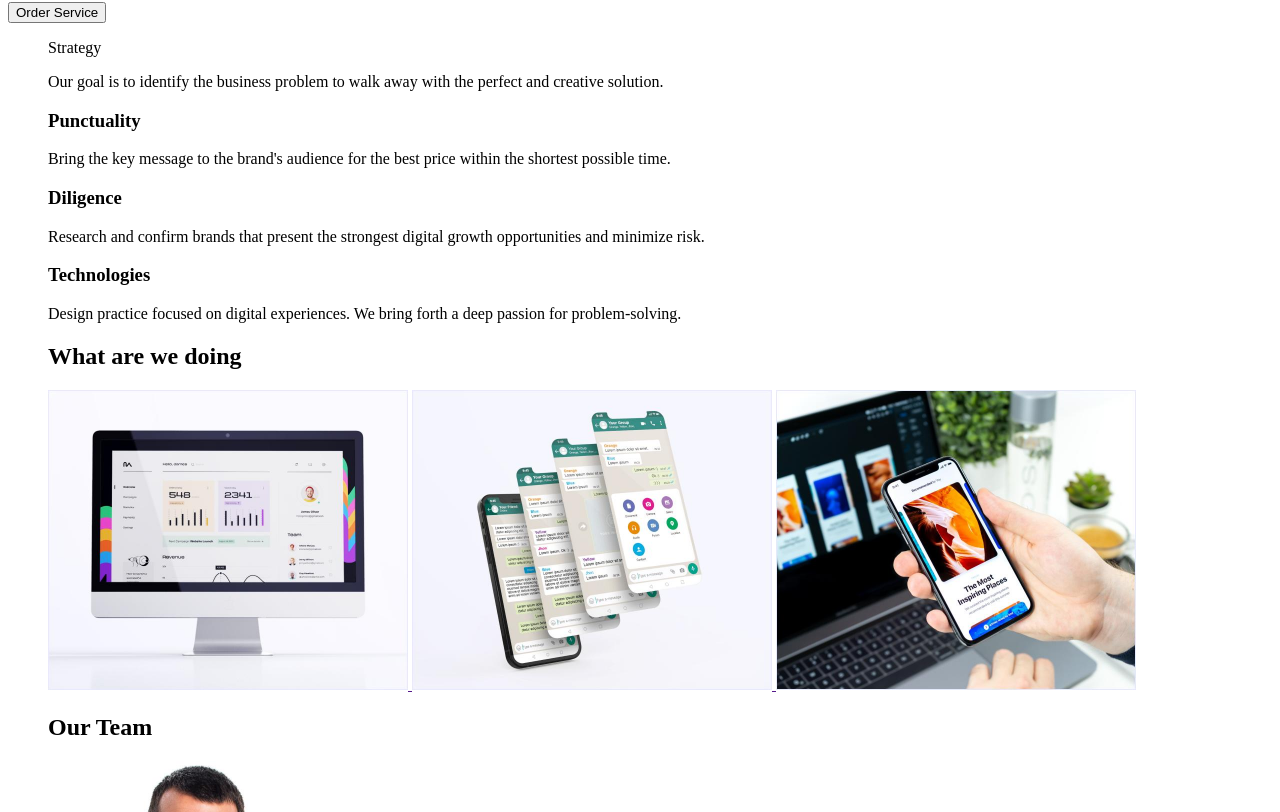
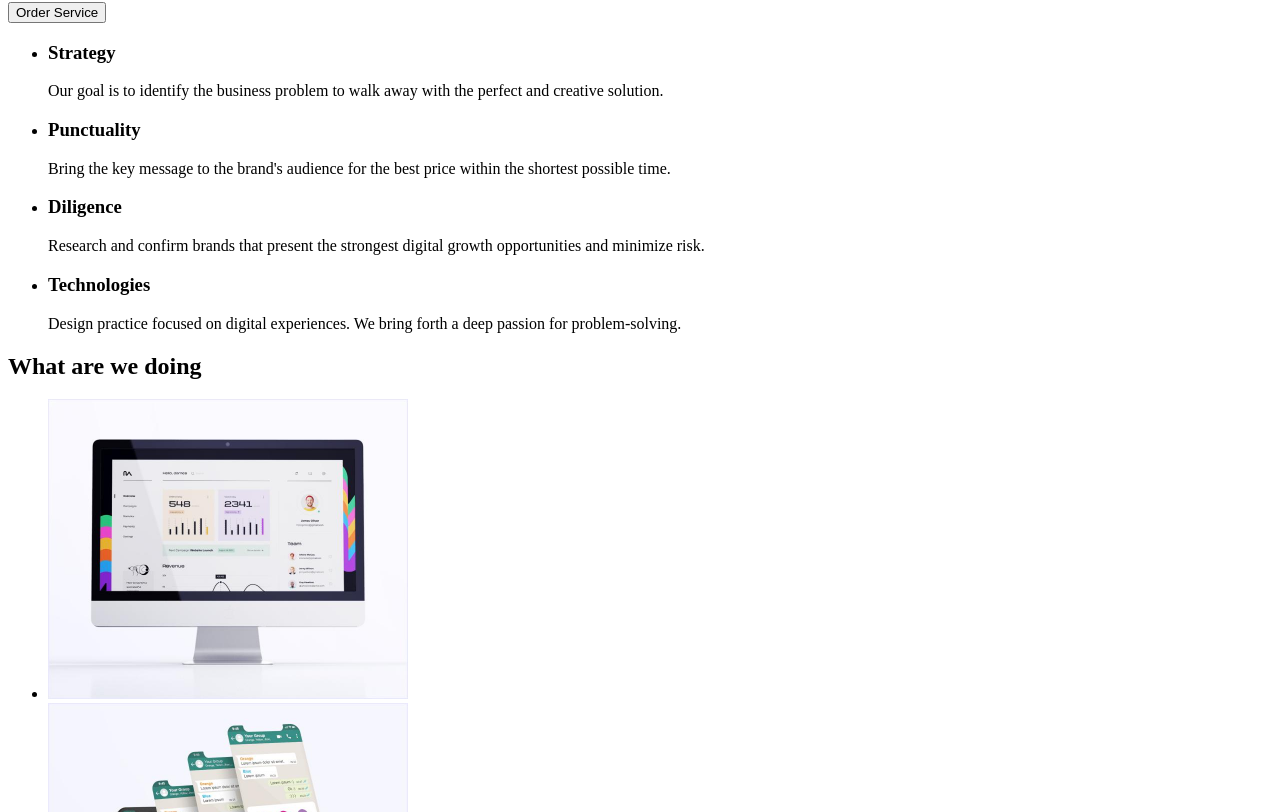
Before and after one commit to KaterynaKarabanova/goit-markup-hw-01, a plain HTML site: page index.html in a window 1280 px wide. Shown: the part 208-1020 px from the top of the page. Drawn offline with Linux system fonts and the light colour scheme.

Commit message:
Update index.html

```diff
--- a/index.html
+++ b/index.html
@@ -22,50 +22,78 @@
     <main>
         <h1>Effective Solutions for Your Business</h1>
         <button type="button">Order Service</button>
-        <ul
+        <ul>
+           <li>
             <h3>Strategy</h3>
               <p>
-            Our goal is to identify the business
-            problem to walk away with the perfect and creative solution.
+            Our goal is to identify the business problem to walk away with the perfect and creative solution.
               </p>
+           </li>
+           <li>
             <h3>Punctuality</h3>
-        <p>Bring the key message to the brand's audience for the best price within the shortest possible time.</p>
+               <p>Bring the key message to the brand's audience for the best price within the shortest possible time.
+               </p>
+           </li>
+           <li>
             <h3>Diligence</h3>
-        <p>Research and confirm brands that present the strongest digital growth opportunities and minimize risk.</p>
+               <p>Research and confirm brands that present the strongest digital growth opportunities and minimize risk.
+               </p>
+            </li>
+            <li>
             <h3>Technologies</h3>
-        <p>Design practice focused on digital experiences. We bring forth a deep passion for problem-solving.</p>
+               <p>Design practice focused on digital experiences. We bring forth a deep passion for problem-solving.
+               </p>
+            </li>
+        </ul>
         <h2>What are we doing</h2>
+         <ul>
+            <li>
              <a href="">
              <img src="images/monitor screen.jpg" alt="monitor screen with an open website" width="360" />
              </a>
+            </li>
+            <li>
               <a href="">
               <img src="images/watsapp view.jpg" alt="interface of the Watsapp" width="360"/>
               </a>
+            </li>
+            <li>
               <a href="">
               <img src="images/smartphone.jpg" alt="human hand hlding smartphone" width="360" />
               </a>
+        </li>
+        </ul>
         <h2>Our Team</h2>
+        <ul>
+            <li>
               <a href="">
               <img src="images/Mark Guerrero.jpg" alt="a portrait photo of Mark Guerrero" width="264" />
               </a>
               <h3>Mark Guerrero</h3>
               <h4>Product Designer</h4>
+            </li>
+            <li>
               <a href="">
               <img src="images/Tom Ford.jpg" alt="a portrait photo of Tom Ford" width="264" />
               </a>
               <h3>Tom Ford</h3>
               <h4>Frontend Developer</h4>
+            </li>
+            <li>
               <a href="">
               <img src="images/Camila Garcia.jpg" alt="a portrait photo of Camila Garcia" width="264" />
               </a>
              <h3>Camila Garcia</h3>
              <h4>Marketing</h4>
+            </li>
+            <li>
               <a href="">
               <img src="images/Daniel Wilson.jpg" alt="a portrait photo of Daniel Wilson" width="264" />
               </a>
               <h3>Daniel Wilson</h3>
               <h4>UI Designer</h4>
-
+            </li>
+        </ul>
     </main>
     <footer>
         <a href="https://google.com">webstudio</a>
```
Lines whose indentation alone changed are shown as unchanged.
